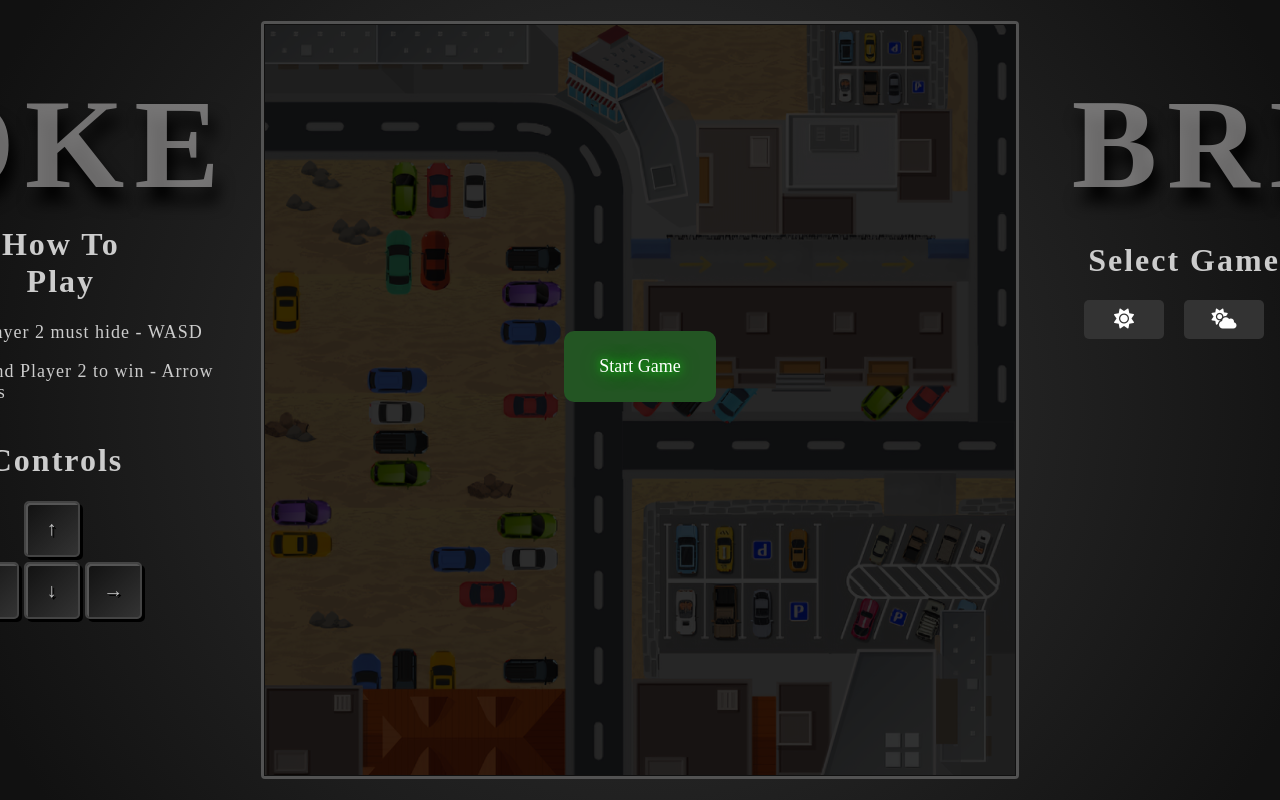
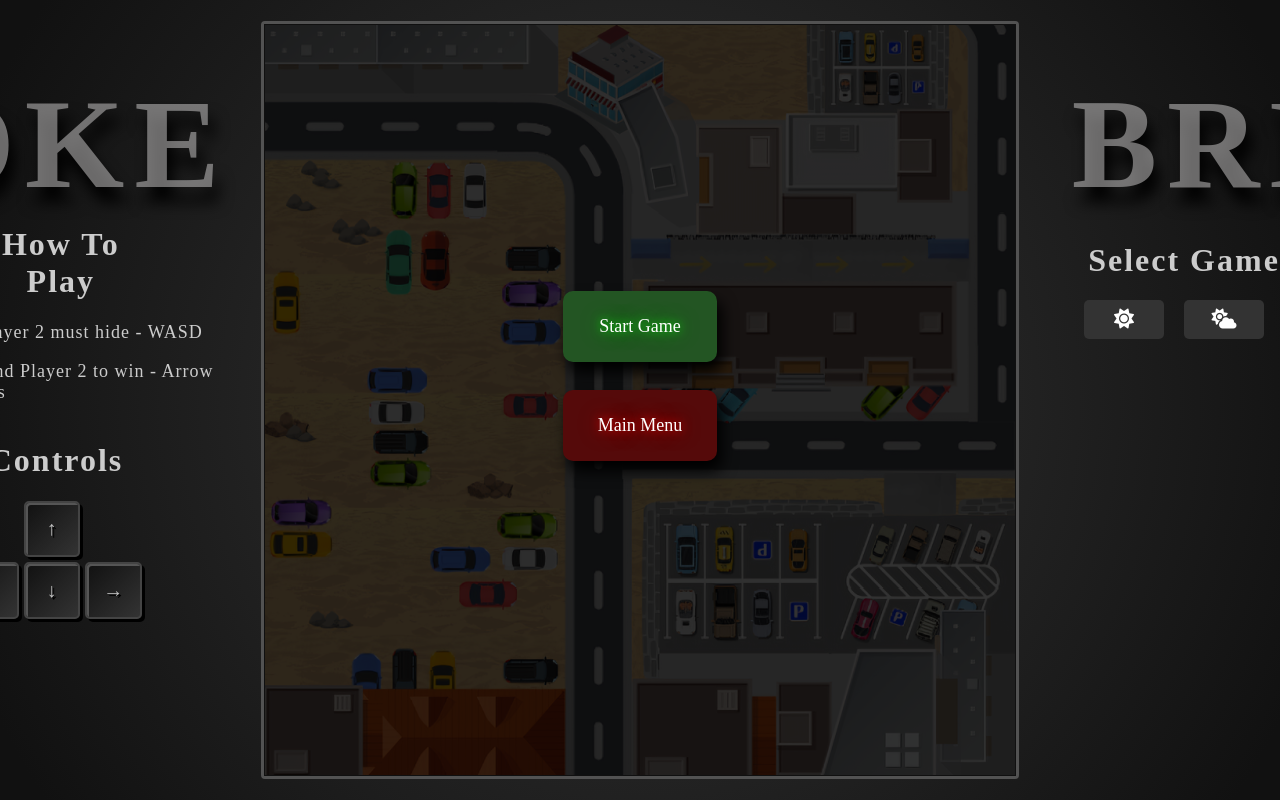
Before and after one commit to Kwaddo/smoke-break, a plain HTML site: page double.html in a window 1280 px wide. Shown: the top 800 px of the page. Drawn offline with Linux system fonts and the light colour scheme; a web font is replaced by a local one.

Commit message:
refined the design and added return to menu options

```diff
--- a/assets/style.css
+++ b/assets/style.css
@@ -113,27 +113,30 @@ h1 {
 
 #start-game{
     font-family: "Sixtyfour", serif;
-    margin-bottom: 3rem;
+    margin-bottom: 1.8rem;
     text-shadow: 0 0 10px rgba(0, 255, 0, 0.8), 0 0 20px rgba(0, 255, 0, 0.6);
     background-color: rgb(35, 85, 35);
-    animation: bounce 2s ease-in-out infinite;
+    box-shadow: 5px 10px 15px black;
 }
 
-@keyframes bounce {
-    0% {
-        transform: translateY(0);
-    }
-    50% {
-        transform: translateY(-10px);
-    }
-    100% {
-        transform: translateY(0);
-    }
+.menuSpacing{
+    display: flex;
+    flex-direction: column;
 }
 
-#game-menu button:hover {
-    animation-play-state: paused;
-    background-color: rgb(25, 101, 25);
+#return-game {
+    font-family: "Sixtyfour", serif;
+    margin-bottom: 3rem;
+    text-shadow: 0 0 10px rgba(255, 0, 0, 0.8), 0 0 20px rgba(255, 0, 0, 0.6);
+    background-color: rgb(85, 10, 10);
+    box-shadow: 5px 10px 15px black;
+}
+
+#game-menu #start-game:hover {
+    background-color: rgb(39, 154, 39);;
+}
+#game-menu #return-game:hover {
+    background-color: rgb(130, 10, 10);
 }
 
 .pause-menu {
--- a/assets/tilemap.js
+++ b/assets/tilemap.js
@@ -74,8 +74,8 @@ const mapLayouts = {
         [1, 0, 1, 1, 1, 0, 1, 1, 1, 1, 0, 0, 0, 1, 1, 1, 1, 1, 1, 1, 1, 1, 1, 0, 0],
         [0, 0, 0, 0, 0, 0, 0, 0, 1, 1, 0, 0, 0, 1, 1, 1, 1, 1, 1, 1, 1, 1, 1, 0, 0],
         [0, 0, 1, 1, 1, 1, 1, 0, 1, 1, 0, 0, 0, 1, 1, 1, 1, 0, 0, 1, 1, 1, 1, 0, 0],
-        [0, 0, 0, 0, 0, 1, 1, 0, 1, 1, 0, 0, 1, 1, 1, 1, 0, 0, 0, 1, 1, 1, 1, 0, 0],
-        [0, 0, 0, 0, 1, 1, 1, 0, 1, 1, 0, 0, 0, 0, 0, 0, 0, 0, 0, 0, 0, 0, 0, 0, 0],
+        [0, 0, 0, 0, 0, 1, 1, 0, 0, 0, 0, 0, 1, 1, 1, 1, 0, 0, 0, 1, 1, 1, 1, 0, 0],
+        [0, 0, 0, 0, 1, 1, 1, 0, 0, 0, 0, 0, 0, 0, 0, 0, 0, 0, 0, 0, 0, 0, 0, 0, 0],
         [1, 1, 0, 1, 1, 1, 1, 0, 1, 1, 0, 0, 0, 0, 0, 0, 0, 0, 0, 0, 0, 0, 0, 0, 0],
         [1, 1, 0, 1, 1, 0, 0, 0, 0, 0, 0, 0, 1, 1, 1, 1, 1, 1, 1, 1, 1, 0, 0, 1, 1],
         [1, 1, 0, 0, 0, 0, 1, 1, 1, 1, 0, 0, 1, 0, 0, 0, 0, 0, 0, 0, 0, 0, 0, 0, 0],
--- a/double.html
+++ b/double.html
@@ -36,7 +36,10 @@
     <div id="game-menu">
         <br><br><br>
         <div class="menu">
-            <button id="start-game">Start Game</button>
+            <div class="menuSpacing">
+                <button id="start-game">Start Game</button>
+                <button id="return-game" onclick="window.location.href='http:\/\/localhost:6776/'">Main Menu</button>
+            </div>
         </div>
     </div>
     <div class="mode-selection">
```
Also changed, not shown: single.html (+4 -1 lines).
